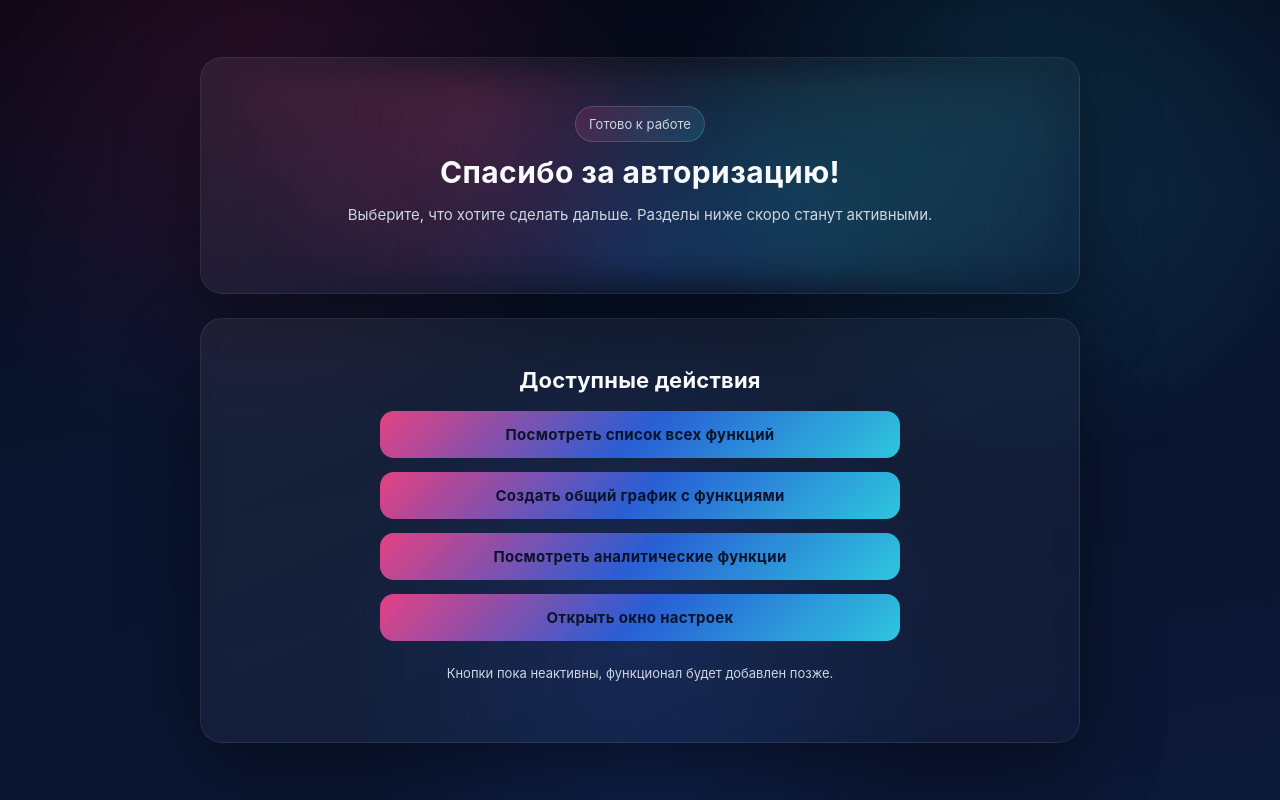
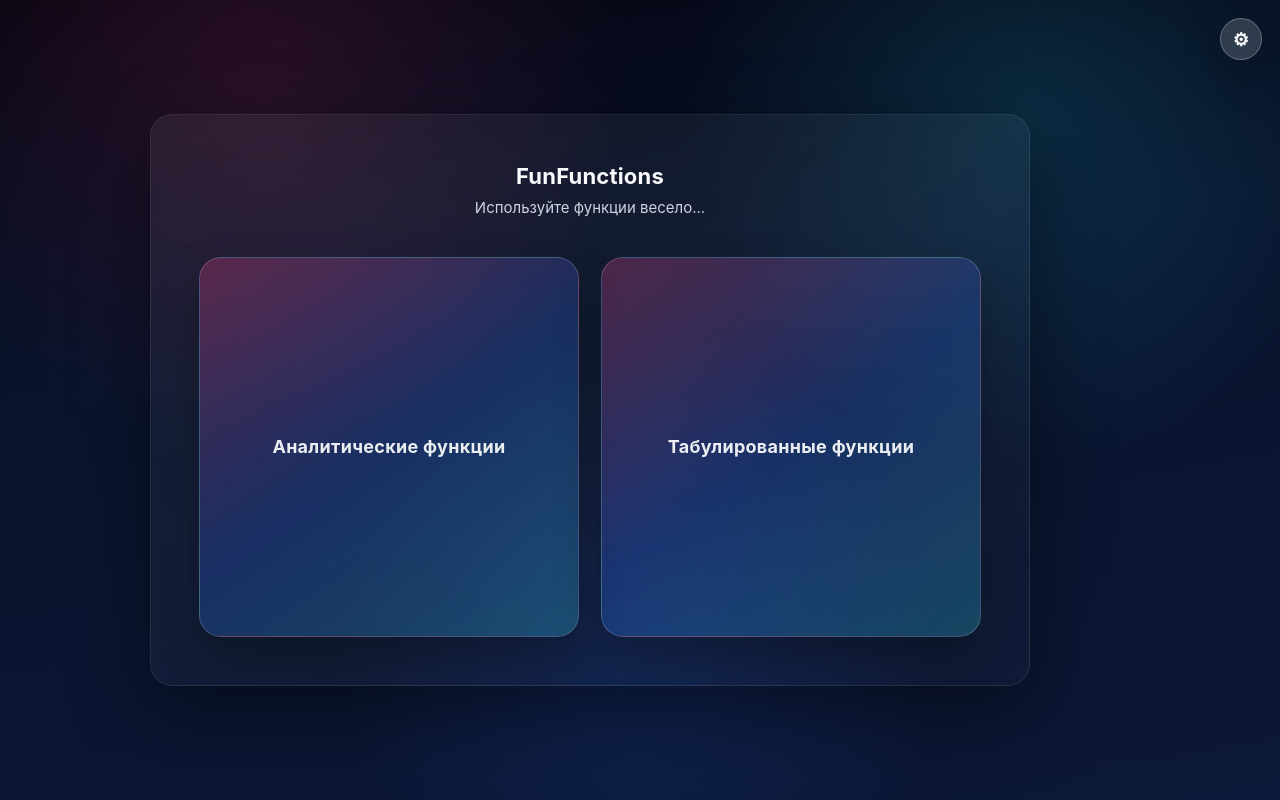
Before and after one commit to line4kk/OOP, a plain HTML site: page 2LAB/FunFunctionsProgram/home.html in a window 1280 px wide. Drawn offline with Linux system fonts and the light colour scheme.

Commit message:
Главная страница теперь имеет 2 главные кнопки и отдельную кнопку настроек

```diff
--- a/2LAB/FunFunctionsProgram/home.html
+++ b/2LAB/FunFunctionsProgram/home.html
@@ -7,23 +7,27 @@
     <link rel="stylesheet" href="styles.css">
 </head>
 <body class="next-page">
-<div class="grid next-grid">
-    <section class="card hero next-card">
-        <div class="pill">Готово к работе</div>
-        <h1>Спасибо за авторизацию!</h1>
-        <p class="subtitle">Выберите, что хотите сделать дальше. Разделы ниже скоро станут активными.</p>
-    </section>
+<div class="page-shell">
+    <button class="settings-btn" type="button" title="Открыть настройки" aria-label="Открыть настройки">
+        <span aria-hidden="true">⚙</span>
+    </button>
 
-    <section class="card next-card next-actions">
-        <h2>Доступные действия</h2>
-        <div class="action-grid">
-            <button class="action-btn" type="button" disabled>Посмотреть список всех функций</button>
-            <button class="action-btn" type="button" disabled>Создать общий график с функциями</button>
-            <button class="action-btn" type="button" disabled>Посмотреть аналитические функции</button>
-            <button class="action-btn" type="button" disabled>Открыть окно настроек</button>
-        </div>
-        <p class="note">Кнопки пока неактивны, функционал будет добавлен позже.</p>
-    </section>
+    <div class="grid next-grid">
+        <section class="card next-card next-actions">
+            <div class="actions-header">
+                <h2>FunFunctions</h2>
+                 <p class="subtitle">Используйте функции весело...</p>
+            </div>
+            <div class="primary-actions">
+                <button class="action-btn primary action-tile" type="button" disabled>
+                    <span>Аналитические функции</span>
+                </button>
+                <button class="action-btn primary action-tile" type="button" disabled>
+                    <span>Табулированные функции</span>
+                </button>
+            </div>
+        </section>
+    </div>
 </div>
 </body>
 </html>
--- a/2LAB/FunFunctionsProgram/styles.css
+++ b/2LAB/FunFunctionsProgram/styles.css
@@ -156,7 +156,7 @@ input, select, button {
     padding: 12px 14px;
     border-radius: 12px;
     border: 1px solid rgba(255,255,255,0.12);
-    background: rgba(255,255,255,0.03);
+    background: transparent;
     color: var(--text);
     font-size: 15px;
 }
@@ -205,14 +205,20 @@ button:disabled {
 }
 
 .feedback {
-    min-height: 32px;
     font-size: 14px;
     color: var(--muted);
     border-radius: 12px;
+    white-space: pre-line;
+}
+
+.feedback:empty {
+    display: none;
+}
+
+.feedback:not(:empty) {
     padding: 10px 12px;
-    background: rgba(255,255,255,0.05);
     border: 1px dashed rgba(255,255,255,0.08);
-    white-space: pre-line;
+    background: transparent;
 }
 
 .feedback.error { color: var(--danger); border-color: rgba(249,115,161,0.5); }
@@ -260,7 +266,7 @@ button:disabled {
 
 .form-card::after {
     content: "";
-    position: absolute;
+position: absolute;
     inset: 0;
     background: radial-gradient(circle at 80% 10%, rgba(255,63,138,0.12), transparent 35%),
     radial-gradient(circle at 20% 90%, rgba(34,211,238,0.12), transparent 32%);
@@ -271,7 +277,7 @@ button:disabled {
 .form-card > * { position: relative; z-index: 1; }
 
 .stacked-form {
-    background: linear-gradient(150deg, rgba(255,255,255,0.02), rgba(255,255,255,0));
+    background: none;
     padding: 12px 0 0;
 }
 
@@ -283,6 +289,31 @@ body.placeholder, body.next-page {
     radial-gradient(circle at 80% 15%, rgba(34,211,238,0.14), transparent 28%),
     radial-gradient(circle at 50% 80%, rgba(37,99,235,0.16), transparent 34%),
     linear-gradient(170deg, #04040f 0%, #09142d 40%, #0c1837 100%);
+}
+
+.page-shell {
+    width: min(1100px, 96vw);
+    position: relative;
+}
+
+.settings-btn {
+    position: fixed;
+    top: 18px;
+    right: 18px;
+    width: 42px;
+    height: 42px;
+    padding: 0;
+    display: grid;
+    place-items: center;
+    background: rgba(255,255,255,0.16);
+    border: 1px solid rgba(255,255,255,0.26);
+    border-radius: 50%;
+    color: var(--text);
+    font-size: 18px;
+    font-weight: 700;
+    cursor: pointer;
+    box-shadow: 0 18px 40px rgba(0,0,0,0.28);
+    z-index: 20;
 }
 
 .placeholder-card, .next-card {
@@ -307,12 +338,17 @@ body.placeholder, body.next-page {
     gap: 18px;
 }
 
-.action-grid {
-    display: flex;
-    flex-direction: column;
-    align-items: center;
-    gap: 14px;
-    width: min(520px, 90vw);
+.actions-header {
+    display: grid;
+    gap: 6px;
+}
+
+.primary-actions {
+    display: grid;
+    grid-template-columns: repeat(2, minmax(240px, 1fr));
+    gap: 22px;
+    width: 100%;
+    max-width: 820px;
 }
 
 .action-btn {
@@ -322,8 +358,50 @@ body.placeholder, body.next-page {
     max-width: 100%;
 }
 
+.action-btn.primary {
+    min-width: 240px;
+    padding: 16px 18px;
+    background: linear-gradient(145deg, rgba(255,63,138,0.28), rgba(37,99,235,0.28), rgba(34,211,238,0.26));
+    border: 1px solid rgba(255,255,255,0.18);
+    color: var(--text);
+    font-weight: 700;
+    letter-spacing: 0.3px;
+    box-shadow: 0 22px 50px rgba(0,0,0,0.35);
+}
+
+.action-tile {
+    display: grid;
+    place-items: center;
+    aspect-ratio: 1 / 1;
+    min-height: 260px;
+    font-size: 18px;
+    text-align: center;
+    border-radius: 22px;
+    box-shadow: 0 26px 60px rgba(0,0,0,0.38);
+}
+
 .action-btn:disabled {
     opacity: 0.95;
     filter: saturate(0.9);
     cursor: not-allowed;
 }
+
+@media (max-width: 600px) {
+    .settings-btn {
+        top: 12px;
+        right: 12px;
+        left: auto;
+        width: 38px;
+        height: 38px;
+    }
+}
+
+@media (max-width: 780px) {
+    .primary-actions {
+        grid-template-columns: 1fr;
+    }
+
+    .action-tile {
+        min-height: 220px;
+    }
+}
```
